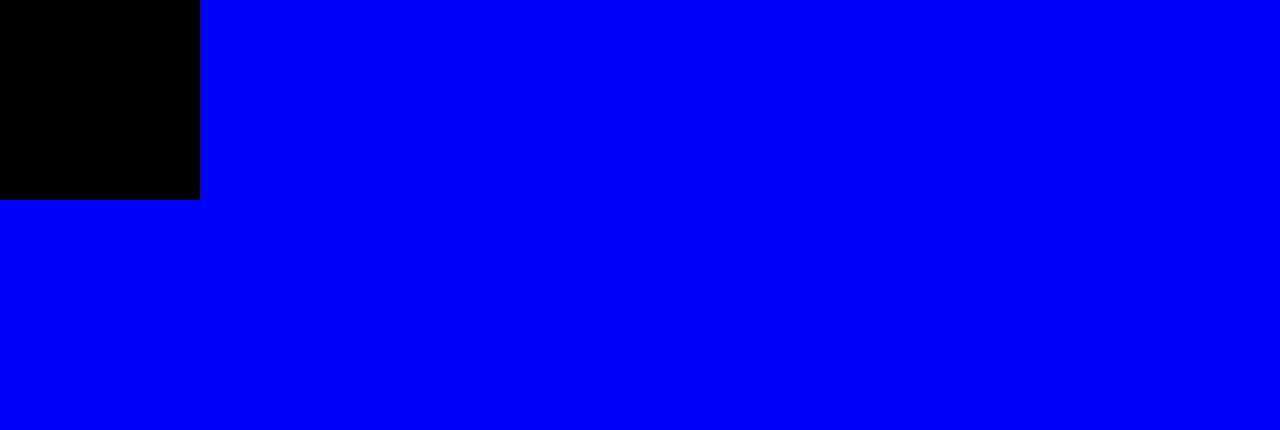
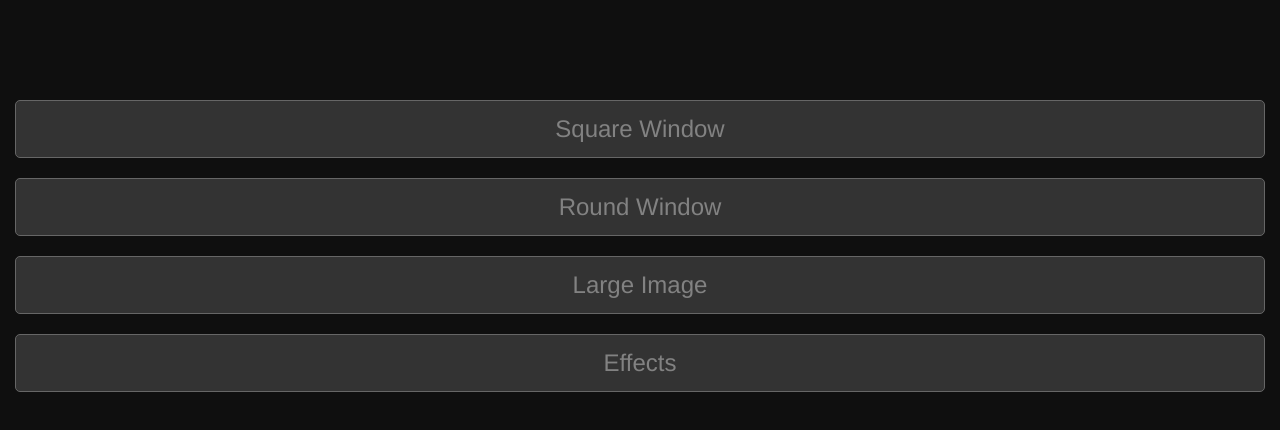
Before and after one commit to osnoww/slyfox, a plain HTML site: page index.html in a window 1280 px wide. Drawn offline with nearby package versions, Linux system fonts and the light colour scheme.

Commit message:
Add files via upload

```diff
--- a/index.html
+++ b/index.html
@@ -1,88 +1,62 @@
 <!DOCTYPE html PUBLIC "-//W3C//DTD XHTML 1.0 Transitional//EN" "http://www.w3.org/TR/xhtml1/DTD/xhtml1-transitional.dtd">
-<html>
-    <head>
-        <style>
-            #container {
-	background-color: blue;
-	left: 0;
-	right: 0;
-	top: 0;
-	bottom: 0;
-	z-index: 1;
-	width: 100%;
-	height: auto;
-	left: 0;
-	right: 0;
-	top: 0;
-	bottom: 0;
-	position: absolute;
-	background-image: url(images/apollo11.jpg);
-	background-repeat: no-repeat;
+<html xmlns="http://www.w3.org/1999/xhtml">
+<head>
+<meta http-equiv="Content-Type" content="text/html; charset=utf-8" />
+<title>Untitled Document</title>
+
+<style>
+
+body {
+	margin: 0;
+	overflow: hidden;
+	padding-top: 100px;
+	padding-right: 0;
+	padding-bottom: 0;
+	padding-left: 0;
+	background-color: rgb(15,15,15);
 }
-            #elem{
-                position: absolute;
-                background-color: black;
-                -webkit-user-select: none;
-                -moz-user-select: none;
-                -o-user-select: none;
-                -ms-user-select: none;
-                -khtml-user-select: none;
-                user-select: none;
-								z-index: 2;
+.button {
+	border: 1px solid rgb(102,102,102);
+	background-color: #333;
+	color: rgb(130,130,130);
+	font-family: Helvetica, Arial, sans-serif;
+	font-size: 24px;
+	margin-bottom: 20px;
+	padding-top: 14px;
+	padding-bottom: 14px;
+	width: auto;
+	margin-right: 15px;
+	margin-left: 15px;
+	text-align: center;
+	display: block;
+	border-radius: 5px;
+	text-decoration: none;
+}
 
-            }
-        </style>
-        <script>
-            var mydragg = function(){
-                return {
-                    move : function(divid,xpos,ypos){
-                        divid.style.left = xpos + 'px';
-                        divid.style.top = ypos + 'px';
-                    },
-                    startMoving : function(divid,container,evt){
-                        evt = evt || window.event;
-                        var posX = evt.clientX,
-                            posY = evt.clientY,
-                        divTop = divid.style.top,
-                        divLeft = divid.style.left,
-                        eWi = parseInt(divid.style.width),
-                        eHe = parseInt(divid.style.height),
-                        cWi = parseInt(document.getElementById(container).style.width),
-                        cHe = parseInt(document.getElementById(container).style.height);
-                        document.getElementById(container).style.cursor='move';
-                        divTop = divTop.replace('px','');
-                        divLeft = divLeft.replace('px','');
-                        var diffX = posX - divLeft,
-                            diffY = posY - divTop;
-                        document.onmousemove = function(evt){
-                            evt = evt || window.event;
-                            var posX = evt.clientX,
-                                posY = evt.clientY,
-                                aX = posX - diffX,
-                                aY = posY - diffY;
-                                if (aX < 0) aX = 0;
-                                if (aY < 0) aY = 0;
-                                if (aX + eWi > cWi) aX = cWi - eWi;
-                                if (aY + eHe > cHe) aY = cHe -eHe;
-                            mydragg.move(divid,aX,aY);
-                        }
-                    },
-                    stopMoving : function(container){
-                        var a = document.createElement('script');
-                        document.getElementById(container).style.cursor='default';
-                        document.onmousemove = function(){}
-                    },
-                }
-            }();
 
-        </script>
-    </head>
+</style>
+
+
+<script src="js/jquery-3.2.1.min.js"></script>
+
+</head>
+
 <body>
-<div id='container'>
-            <div id="elem" onmousedown='mydragg.startMoving(this,"container",event);' onmouseup='mydragg.stopMoving("container");' style="width: 200px;height: 200px;">
-                <div style='width:100%;height:100%;padding:10px'>
-                </div>
-            </div>
-        </div>
+
+
+<div>
+
+<a class="button" href="window-square.html" target="_self">Square Window</a>
+<a class="button" href="window-round.html" target="_self">Round Window</a>
+<a class="button" href="large-image.html" target="_self">Large Image</a>
+<a class="button" href="effects.html" target="_self">Effects</a>
+
+</div>
+
+
+
+
+
+
 </body>
 </html>
```
Also changed, not shown: window-round.html (added, +70 -0 lines), window-square.html (added, +69 -0 lines).
